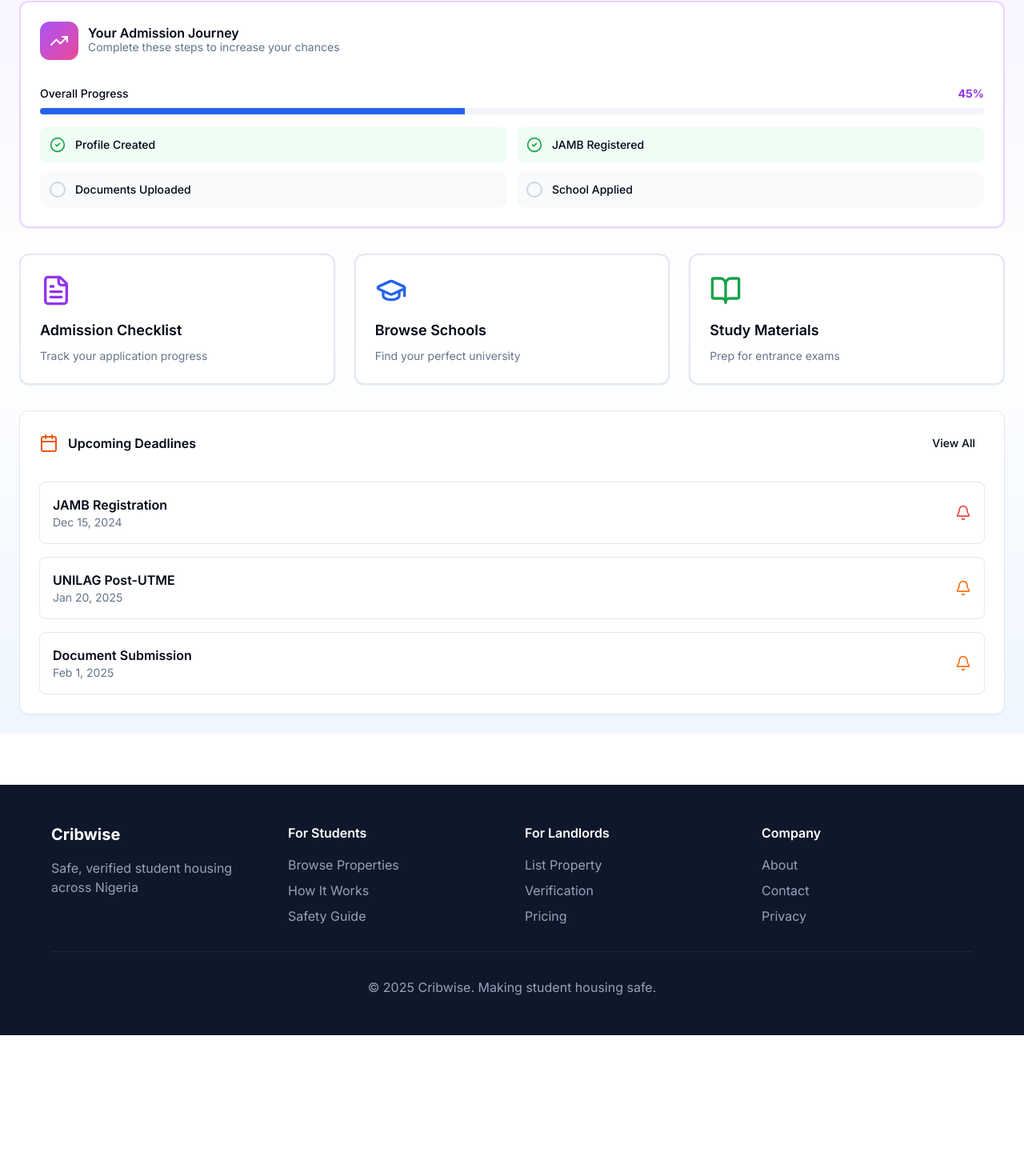
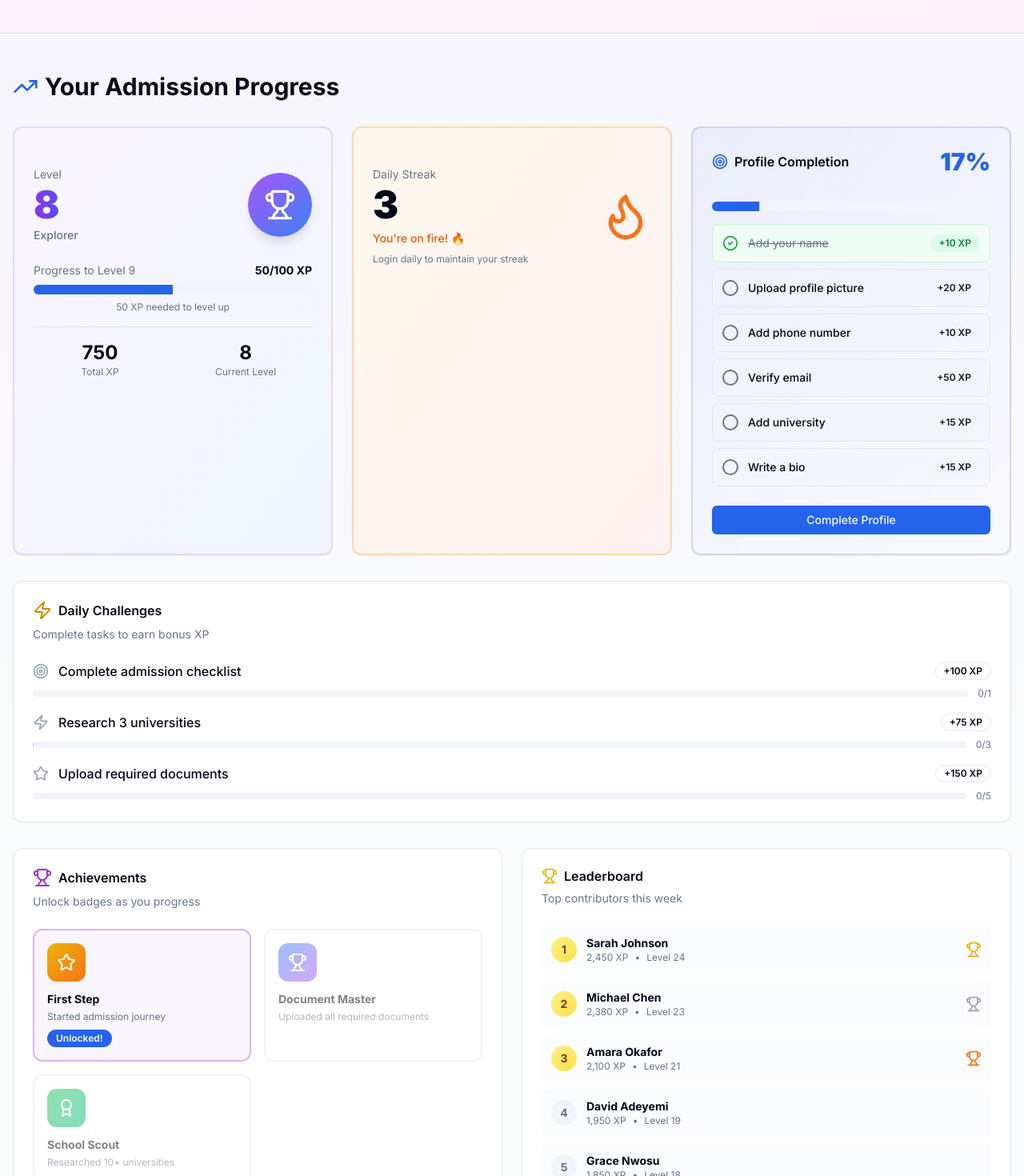
Before and after one commit to Fabulousugo/cribwise, a Next.js app: page /dashboard/prospective in a window 1280 px wide. Shown: the part 200-1670 px from the top of the page at 80% size. Before the commit the page ends 1494 px from the top, so only its background shows below. Built offline with nearby package versions, Linux system fonts and the light colour scheme.

Commit message:
Adding Gamifications

```diff
--- a/app/dashboard/GamificationSection.tsx
+++ b/app/dashboard/GamificationSection.tsx
@@ -1,3 +1,5 @@
+
+
 // ==========================================
 // FILE: components/dashboard/GamificationSection.tsx
 // Shared Gamification Component for all dashboards
--- a/app/dashboard/current/page.tsx
+++ b/app/dashboard/current/page.tsx
@@ -23,6 +23,7 @@ import {
   Star,
   Lock
 } from "lucide-react"
+import { ActivityFeed, ReferralCard } from "@/components/gamification"
 
 export default function CurrentStudentDashboard() {
   const [loading, setLoading] = useState(true)
@@ -310,8 +311,22 @@ export default function CurrentStudentDashboard() {
         </div>
       </section>
 
+      {/* Activity & Referral */}
+      <section className="py-12 px-4 bg-muted/30">
+        <div className="max-w-7xl mx-auto">
+          <h2 className="text-3xl font-bold text-foreground mb-8">Activity & Rewards</h2>
+          <div className="grid lg:grid-cols-2 gap-6">
+            <ActivityFeed />
+            <ReferralCard
+              referralCode={profile?.referral_code || 'CRIB123'}
+              referralCount={stats?.referralCount || 0}
+            />
+          </div>
+        </div>
+      </section>
+
       {/* Your Impact Stats */}
-      <section className="py-12 px-4 bg-muted/30">
+      <section className="py-12 px-4 bg-background">
         <div className="max-w-7xl mx-auto">
           <h2 className="text-3xl font-bold text-foreground mb-8">Your Impact</h2>
           <div className="grid md:grid-cols-4 gap-6">
--- a/app/dashboard/page.tsx
+++ b/app/dashboard/page.tsx
@@ -1,4 +1,3 @@
-// ==========================================
 // FILE: app/dashboard/page.tsx
 // Enhanced Dashboard Router with Gamification
 // ==========================================
--- a/app/dashboard/prospective/page.tsx
+++ b/app/dashboard/prospective/page.tsx
@@ -1,86 +1,91 @@
 // ==========================================
+// EXAMPLE: Prospective Student Dashboard with Gamification
 // FILE: app/dashboard/prospective/page.tsx
-// Dashboard for Prospective Students
 // ==========================================
 "use client"
 
-import { Card, CardContent, CardDescription, CardHeader, CardTitle } from "@/components/ui/card"
+import { useState, useEffect } from "react"
+import { Card, CardContent, CardHeader, CardTitle, CardDescription } from "@/components/ui/card"
 import { Button } from "@/components/ui/button"
-import { Progress } from "@/components/ui/progress"
 import Link from "next/link"
+import { GraduationCap, FileText, BookOpen, TrendingUp } from "lucide-react"
 import {
-  GraduationCap,
-  CheckCircle2,
-  FileText,
-  Calendar,
-  BookOpen,
-  MapPin,
-  TrendingUp,
-  Bell,
-  Sparkles
-} from "lucide-react"
+  LevelProgressCard,
+  StreakCounter,
+  ProfileCompletionCard,
+  LeaderboardCard,
+  ActivityFeed,
+  ReferralCard
+} from "@/components/gamification"
+import { CustomDailyChallenges } from "@/components/gamification/CustomDailyChallenges"
+import { CustomAchievements } from "@/components/gamification/CustomAchievements"
+import { prospectiveStudentChallenges, prospectiveAchievements } from "@/lib/gamification-configs"
 
 export default function ProspectiveDashboard() {
+  const [stats, setStats] = useState({
+    xp: 750,
+    loginStreak: 3,
+    referralCount: 1
+  })
+
+  const [profile] = useState({
+    full_name: "Future Student",
+    avatar_url: null,
+    bio: null,
+    school_email_verified_at: null,
+    preferences: null,
+    referral_code: "ADMIT2025"
+  })
+
   return (
-    <div className="min-h-screen bg-gradient-to-b from-violet-50 via-background to-blue-50 dark:from-slate-900 dark:via-background dark:to-slate-900">
-      <div className="max-w-7xl mx-auto p-6 space-y-8">
+    <main className="min-h-screen bg-gradient-to-b from-violet-50 via-background to-blue-50 dark:from-slate-900 dark:via-background dark:to-slate-900">
       {/* Welcome Header */}
-        <div className="space-y-2">
-          <h1 className="text-4xl font-black bg-gradient-to-r from-purple-600 via-pink-600 to-blue-600 dark:from-purple-400 dark:via-pink-400 dark:to-blue-400 bg-clip-text text-transparent">
+      <section className="bg-gradient-to-br from-purple-50 to-pink-50 dark:from-purple-950/20 dark:to-pink-950/20 py-12 px-4 border-b">
+        <div className="max-w-7xl mx-auto">
+          <h1 className="text-4xl font-black bg-gradient-to-r from-purple-600 via-pink-600 to-blue-600 dark:from-purple-400 dark:via-pink-400 dark:to-blue-400 bg-clip-text text-transparent mb-2">
             Welcome, Future Student! 🎓
           </h1>
           <p className="text-lg text-muted-foreground">
             Let's get you ready for your university journey
           </p>
         </div>
+      </section>
 
-        {/* Admission Progress */}
-        <Card className="border-2 border-purple-200 dark:border-purple-800">
-          <CardHeader>
-            <div className="flex items-center gap-3">
-              <div className="w-12 h-12 bg-gradient-to-br from-purple-500 to-pink-500 rounded-xl flex items-center justify-center">
-                <TrendingUp className="h-6 w-6 text-white" />
+      {/* GAMIFICATION SECTION */}
+      <section className="py-12 px-4 bg-muted/30">
+        <div className="max-w-7xl mx-auto">
+          <h2 className="text-3xl font-bold text-foreground mb-8 flex items-center gap-2">
+            <TrendingUp className="h-8 w-8 text-primary" />
+            Your Admission Progress
+          </h2>
+
+          {/* Progress Cards */}
+          <div className="grid md:grid-cols-3 gap-6 mb-8">
+            <LevelProgressCard xp={stats.xp} />
+            <StreakCounter streak={stats.loginStreak} />
+            <ProfileCompletionCard profile={profile} />
           </div>
-              <div>
-                <CardTitle>Your Admission Journey</CardTitle>
-                <CardDescription>Complete these steps to increase your chances</CardDescription>
+
+          {/* Admission Challenges */}
+          <div className="mb-8">
+            <CustomDailyChallenges challenges={prospectiveStudentChallenges} />
+          </div>
+
+          {/* Achievements & Leaderboard */}
+          <div className="grid lg:grid-cols-2 gap-6">
+            <CustomAchievements achievements={prospectiveAchievements} stats={stats} />
+            <LeaderboardCard currentUserId="prospective-user" />
           </div>
         </div>
-          </CardHeader>
-          <CardContent className="space-y-4">
-            <div className="space-y-2">
-              <div className="flex items-center justify-between text-sm">
-                <span className="font-medium">Overall Progress</span>
-                <span className="font-bold text-purple-600">45%</span>
-              </div>
-              <Progress value={45} className="h-2" />
-            </div>
-
-            <div className="grid md:grid-cols-2 gap-3 mt-4">
-              <div className="flex items-center gap-3 p-3 bg-green-50 dark:bg-green-950/20 rounded-lg">
-                <CheckCircle2 className="h-5 w-5 text-green-600" />
-                <span className="text-sm font-medium">Profile Created</span>
-              </div>
-              <div className="flex items-center gap-3 p-3 bg-green-50 dark:bg-green-950/20 rounded-lg">
-                <CheckCircle2 className="h-5 w-5 text-green-600" />
-                <span className="text-sm font-medium">JAMB Registered</span>
-              </div>
-              <div className="flex items-center gap-3 p-3 bg-slate-50 dark:bg-slate-800 rounded-lg">
-                <div className="w-5 h-5 rounded-full border-2 border-slate-300"></div>
-                <span className="text-sm font-medium">Documents Uploaded</span>
-              </div>
-              <div className="flex items-center gap-3 p-3 bg-slate-50 dark:bg-slate-800 rounded-lg">
-                <div className="w-5 h-5 rounded-full border-2 border-slate-300"></div>
-                <span className="text-sm font-medium">School Applied</span>
-              </div>
-            </div>
-          </CardContent>
-        </Card>
+      </section>
 
       {/* Quick Actions */}
+      <section className="py-12 px-4 bg-background">
+        <div className="max-w-7xl mx-auto">
+          <h2 className="text-3xl font-bold text-foreground mb-8">Get Started</h2>
           <div className="grid md:grid-cols-3 gap-6">
             <Link href="/admissions/checklist">
-            <Card className="hover:shadow-lg transition-shadow cursor-pointer border-2 hover:border-purple-400">
+              <Card className="hover:shadow-xl transition-all hover:-translate-y-1 cursor-pointer border-2 hover:border-purple-400">
                 <CardHeader>
                   <FileText className="h-10 w-10 text-purple-600 mb-2" />
                   <CardTitle className="text-lg">Admission Checklist</CardTitle>
@@ -90,7 +95,7 @@ export default function ProspectiveDashboard() {
             </Link>
 
             <Link href="/admissions">
-            <Card className="hover:shadow-lg transition-shadow cursor-pointer border-2 hover:border-blue-400">
+              <Card className="hover:shadow-xl transition-all hover:-translate-y-1 cursor-pointer border-2 hover:border-blue-400">
                 <CardHeader>
                   <GraduationCap className="h-10 w-10 text-blue-600 mb-2" />
                   <CardTitle className="text-lg">Browse Schools</CardTitle>
@@ -100,7 +105,7 @@ export default function ProspectiveDashboard() {
             </Link>
 
             <Link href="/materials">
-            <Card className="hover:shadow-lg transition-shadow cursor-pointer border-2 hover:border-green-400">
+              <Card className="hover:shadow-xl transition-all hover:-translate-y-1 cursor-pointer border-2 hover:border-green-400">
                 <CardHeader>
                   <BookOpen className="h-10 w-10 text-green-600 mb-2" />
                   <CardTitle className="text-lg">Study Materials</CardTitle>
@@ -109,37 +114,21 @@ export default function ProspectiveDashboard() {
               </Card>
             </Link>
           </div>
+        </div>
+      </section>
 
-        {/* Upcoming Deadlines */}
-        <Card>
-          <CardHeader>
-            <div className="flex items-center justify-between">
-              <div className="flex items-center gap-3">
-                <Calendar className="h-6 w-6 text-orange-600" />
-                <CardTitle>Upcoming Deadlines</CardTitle>
-              </div>
-              <Button variant="ghost" size="sm">View All</Button>
-            </div>
-          </CardHeader>
-          <CardContent>
-            <div className="space-y-4">
-              {[
-                { title: "JAMB Registration", date: "Dec 15, 2024", status: "urgent" },
-                { title: "UNILAG Post-UTME", date: "Jan 20, 2025", status: "upcoming" },
-                { title: "Document Submission", date: "Feb 1, 2025", status: "upcoming" }
-              ].map((deadline, i) => (
-                <div key={i} className="flex items-center justify-between p-4 border rounded-lg">
-                  <div>
-                    <h4 className="font-semibold">{deadline.title}</h4>
-                    <p className="text-sm text-muted-foreground">{deadline.date}</p>
-                  </div>
-                  <Bell className={`h-5 w-5 ${deadline.status === 'urgent' ? 'text-red-500' : 'text-orange-500'}`} />
-                </div>
-              ))}
-            </div>
-          </CardContent>
-        </Card>
+      {/* Activity & Referral */}
+      <section className="py-12 px-4 bg-muted/30">
+        <div className="max-w-7xl mx-auto">
+          <div className="grid lg:grid-cols-2 gap-6">
+            <ActivityFeed />
+            <ReferralCard
+              referralCode={profile.referral_code}
+              referralCount={stats.referralCount}
+            />
           </div>
         </div>
+      </section>
+    </main>
   )
 }
--- /dev/null
+++ b/components/gamification/CustomAchievements.tsx
@@ -0,0 +1,68 @@
+// ==========================================
+// FILE: components/gamification/CustomAchievements.tsx
+// Customizable Achievements Component
+// ==========================================
+"use client"
+
+import { Card, CardContent, CardHeader, CardTitle, CardDescription } from "@/components/ui/card"
+import { Badge } from "@/components/ui/badge"
+import { Trophy, Star, Award } from "lucide-react"
+
+const iconMap = {
+  Trophy: Trophy,
+  Star: Star,
+  Award: Award,
+}
+
+export function CustomAchievements({
+  achievements,
+  stats
+}: {
+  achievements: Array<{
+    name: string
+    description: string
+    icon: keyof typeof iconMap
+    unlocked: boolean
+    color: string
+  }>
+  stats?: any
+}) {
+  return (
+    <Card>
+      <CardHeader>
+        <CardTitle className="flex items-center gap-2">
+          <Trophy className="h-6 w-6 text-purple-600" />
+          Achievements
+        </CardTitle>
+        <CardDescription>Unlock badges as you progress</CardDescription>
+      </CardHeader>
+      <CardContent>
+        <div className="grid grid-cols-2 gap-4">
+          {achievements.map((achievement, i) => {
+            const Icon = iconMap[achievement.icon]
+
+            return (
+              <div
+                key={i}
+                className={`p-4 rounded-xl border-2 transition-all ${
+                  achievement.unlocked
+                    ? 'border-purple-300 dark:border-purple-700 bg-purple-50 dark:bg-purple-950/20'
+                    : 'border-slate-200 dark:border-slate-700 opacity-50'
+                }`}
+              >
+                <div className={`w-12 h-12 bg-gradient-to-br ${achievement.color} rounded-xl flex items-center justify-center mb-3`}>
+                  <Icon className="h-6 w-6 text-white" />
+                </div>
+                <h4 className="font-bold text-sm mb-1">{achievement.name}</h4>
+                <p className="text-xs text-muted-foreground">{achievement.description}</p>
+                {achievement.unlocked && (
+                  <Badge className="mt-2 text-xs">Unlocked!</Badge>
+                )}
+              </div>
+            )
+          })}
+        </div>
+      </CardContent>
+    </Card>
+  )
+}
--- /dev/null
+++ b/components/gamification/CustomDailyChallenges.tsx
@@ -0,0 +1,72 @@
+// ==========================================
+// FILE: components/gamification/CustomDailyChallenges.tsx
+// Customizable Daily Challenges Component
+// ==========================================
+"use client"
+
+import { Card, CardContent, CardHeader, CardTitle, CardDescription } from "@/components/ui/card"
+import { Badge } from "@/components/ui/badge"
+import { Progress } from "@/components/ui/progress"
+import { Zap, Target, Star, Check } from "lucide-react"
+
+const iconMap = {
+  Target: Target,
+  Zap: Zap,
+  Star: Star,
+}
+
+export function CustomDailyChallenges({
+  challenges
+}: {
+  challenges: Array<{
+    task: string
+    progress: number
+    total: number
+    xp: number
+    icon: keyof typeof iconMap
+  }>
+}) {
+  return (
+    <Card>
+      <CardHeader>
+        <CardTitle className="flex items-center gap-2">
+          <Zap className="h-6 w-6 text-yellow-600" />
+          Daily Challenges
+        </CardTitle>
+        <CardDescription>Complete tasks to earn bonus XP</CardDescription>
+      </CardHeader>
+      <CardContent>
+        <div className="space-y-4">
+          {challenges.map((challenge, i) => {
+            const progress = (challenge.progress / challenge.total) * 100
+            const isComplete = challenge.progress >= challenge.total
+            const Icon = iconMap[challenge.icon]
+
+            return (
+              <div key={i} className="space-y-2">
+                <div className="flex items-center justify-between">
+                  <div className="flex items-center gap-3">
+                    <Icon className={`h-5 w-5 ${isComplete ? 'text-green-600' : 'text-slate-400'}`} />
+                    <span className="font-medium">{challenge.task}</span>
+                  </div>
+                  <div className="flex items-center gap-2">
+                    <Badge variant={isComplete ? 'default' : 'outline'} className="text-xs">
+                      +{challenge.xp} XP
+                    </Badge>
+                    {isComplete && <Check className="h-5 w-5 text-green-600" />}
+                  </div>
+                </div>
+                <div className="flex items-center gap-3">
+                  <Progress value={progress} className="h-2 flex-1" />
+                  <span className="text-xs text-muted-foreground">
+                    {challenge.progress}/{challenge.total}
+                  </span>
+                </div>
+              </div>
+            )
+          })}
+        </div>
+      </CardContent>
+    </Card>
+  )
+}
--- /dev/null
+++ b/lib/gamification-configs.ts
@@ -0,0 +1,100 @@
+// ==========================================
+// FILE: lib/gamification-configs.ts
+// Customized gamification for each user type
+// ==========================================
+
+export const prospectiveStudentChallenges = [
+  { task: 'Complete admission checklist', progress: 0, total: 1, xp: 100, icon: 'Target' },
+  { task: 'Research 3 universities', progress: 0, total: 3, xp: 75, icon: 'Zap' },
+  { task: 'Upload required documents', progress: 0, total: 5, xp: 150, icon: 'Star' },
+]
+
+export const admittedStudentChallenges = [
+  { task: 'Accept admission on JAMB', progress: 0, total: 1, xp: 200, icon: 'Target' },
+  { task: 'Find housing', progress: 0, total: 1, xp: 150, icon: 'Zap' },
+  { task: 'Match with roommate', progress: 0, total: 1, xp: 100, icon: 'Star' },
+]
+
+export const currentStudentChallenges = [
+  { task: 'View 3 properties', progress: 0, total: 3, xp: 50, icon: 'Target' },
+  { task: 'Send 5 messages', progress: 0, total: 5, xp: 30, icon: 'Zap' },
+  { task: 'Download 1 material', progress: 0, total: 1, xp: 20, icon: 'Star' },
+]
+
+export const alumniChallenges = [
+  { task: 'Mentor 1 student', progress: 0, total: 1, xp: 200, icon: 'Target' },
+  { task: 'Attend alumni event', progress: 0, total: 1, xp: 100, icon: 'Zap' },
+  { task: 'Make a contribution', progress: 0, total: 1, xp: 250, icon: 'Star' },
+]
+
+export const prospectiveAchievements = [
+  {
+    name: 'First Step',
+    description: 'Started admission journey',
+    icon: 'Star',
+    unlocked: true,
+    color: 'from-yellow-500 to-orange-500'
+  },
+  {
+    name: 'Document Master',
+    description: 'Uploaded all required documents',
+    icon: 'Trophy',
+    unlocked: false,
+    color: 'from-blue-500 to-purple-500'
+  },
+  {
+    name: 'School Scout',
+    description: 'Researched 10+ universities',
+    icon: 'Award',
+    unlocked: false,
+    color: 'from-green-500 to-emerald-500'
+  },
+]
+
+export const admittedAchievements = [
+  {
+    name: 'Admitted!',
+    description: 'Received university admission',
+    icon: 'Star',
+    unlocked: true,
+    color: 'from-yellow-500 to-orange-500'
+  },
+  {
+    name: 'Home Sweet Home',
+    description: 'Secured accommodation',
+    icon: 'Trophy',
+    unlocked: false,
+    color: 'from-blue-500 to-purple-500'
+  },
+  {
+    name: 'Perfect Match',
+    description: 'Found ideal roommate',
+    icon: 'Award',
+    unlocked: false,
+    color: 'from-green-500 to-emerald-500'
+  },
+]
+
+export const alumniAchievements = [
+  {
+    name: 'Graduate',
+    description: 'Completed your degree',
+    icon: 'Star',
+    unlocked: true,
+    color: 'from-yellow-500 to-orange-500'
+  },
+  {
+    name: 'Mentor',
+    description: 'Mentored 10+ students',
+    icon: 'Trophy',
+    unlocked: false,
+    color: 'from-blue-500 to-purple-500'
+  },
+  {
+    name: 'Philanthropist',
+    description: 'Donated ₦100k+',
+    icon: 'Award',
+    unlocked: false,
+    color: 'from-green-500 to-emerald-500'
+  },
+]
```
Also changed, not shown: app/dashboard/VerificationBanner.tsx (line endings or trailing spaces). Lines whose indentation alone changed are shown as unchanged.
